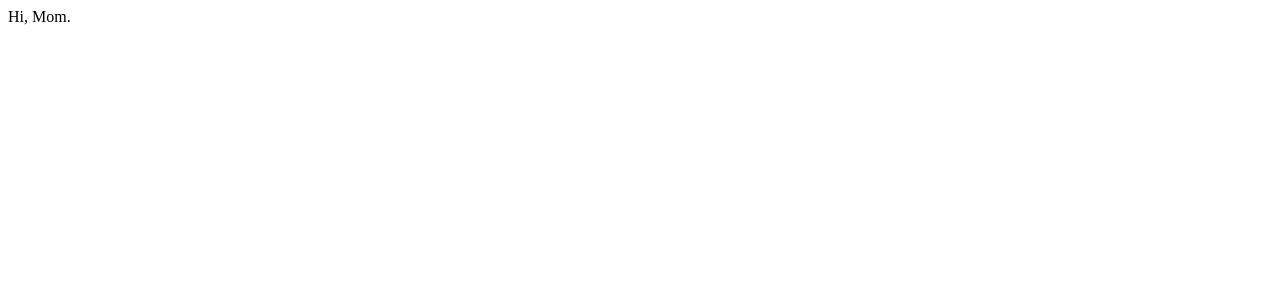
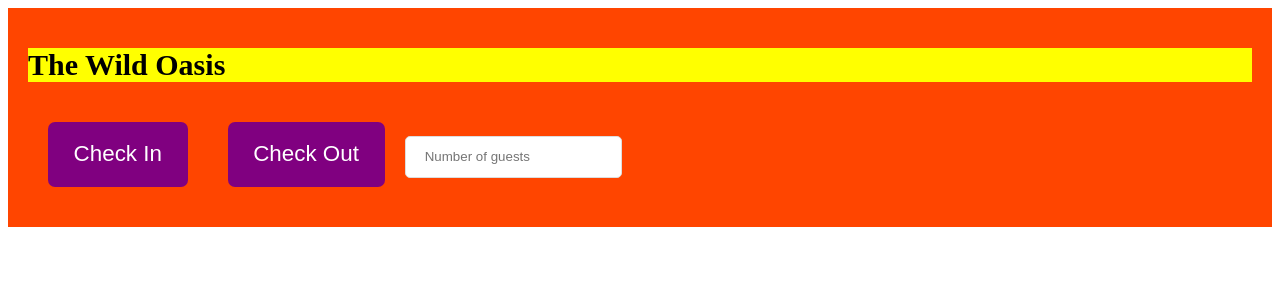
Before and after one commit to jonmico/the-wild-oasis, a React (Vite) app: page / in a window 1280 px wide. Shown: the top 300 px of the page. Built offline with nearby package versions, Linux system fonts and the light colour scheme.

Commit message:
Early ugly styles, styled components crash course.

```diff
--- a/package.json
+++ b/package.json
@@ -11,7 +11,8 @@
   },
   "dependencies": {
     "react": "^18.2.0",
-    "react-dom": "^18.2.0"
+    "react-dom": "^18.2.0",
+    "styled-components": "^6.0.8"
   },
   "devDependencies": {
     "@types/react": "^18.2.15",
--- a/src/App.jsx
+++ b/src/App.jsx
@@ -1,3 +1,41 @@
+import styled from 'styled-components';
+
+const H1 = styled.h1`
+  font-size: 30px;
+  font-weight: 600;
+  background-color: yellow;
+`;
+
+const Button = styled.button`
+  font-size: 1.4rem;
+  padding: 1.2rem 1.6rem;
+  font-weight: 500;
+  border: none;
+  border-radius: 7px;
+  background-color: purple;
+  color: white;
+  margin: 20px;
+  cursor: pointer;
+`;
+
+const Input = styled.input`
+  border: 1px solid #ddd;
+  border-radius: 5px;
+  padding: 0.8rem 1.2rem;
+`;
+
+const StyledApp = styled.div`
+  background-color: orangered;
+  padding: 20px;
+`;
+
 export default function App() {
-  return <div>Hi, Mom.</div>;
+  return (
+    <StyledApp>
+      <H1>The Wild Oasis</H1>
+      <Button onClick={() => alert('Hi, Mom.')}>Check In</Button>
+      <Button onClick={() => alert('Bye, Mom.')}>Check Out</Button>
+      <Input type={'number'} placeholder={'Number of guests'} />
+    </StyledApp>
+  );
 }
```
Also changed, not shown: 1 other file (tests, documents, lock files or other folders).
